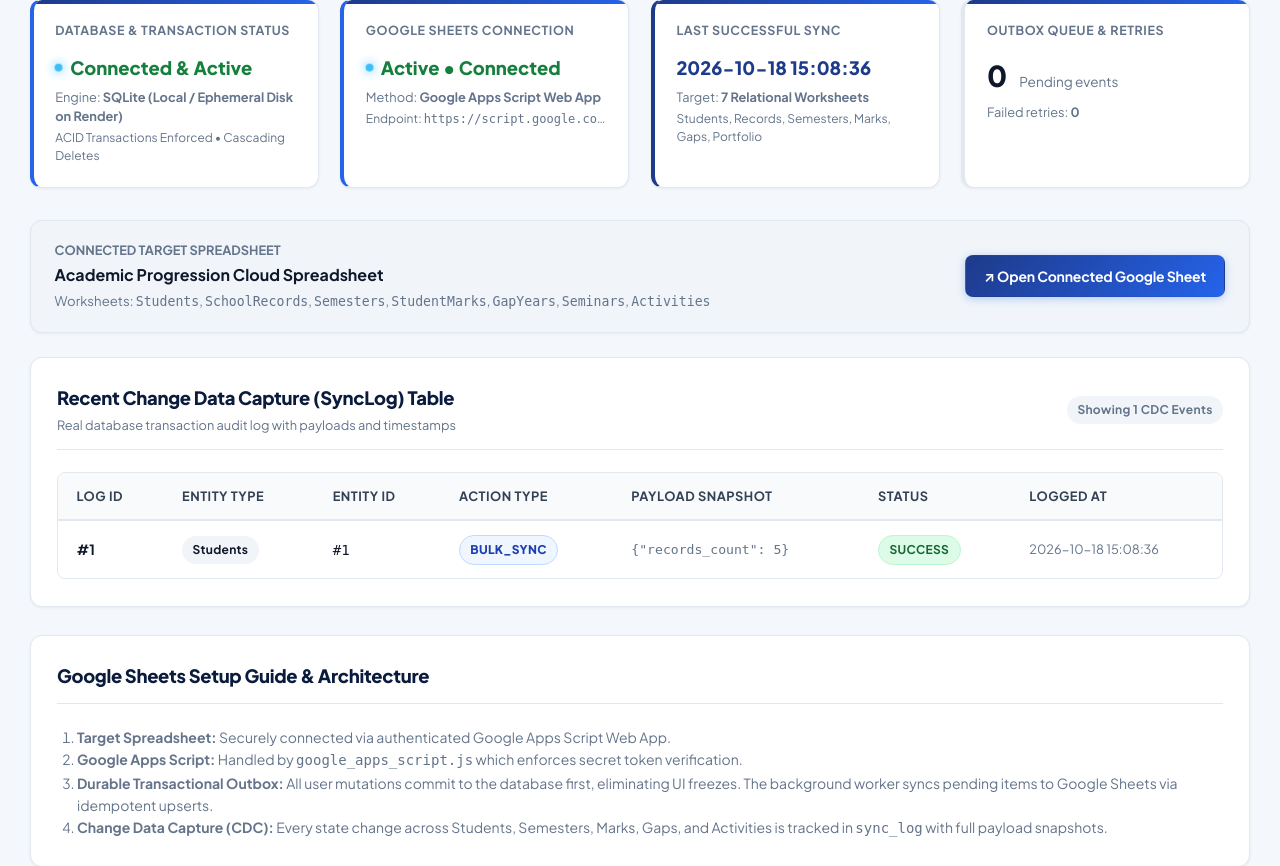
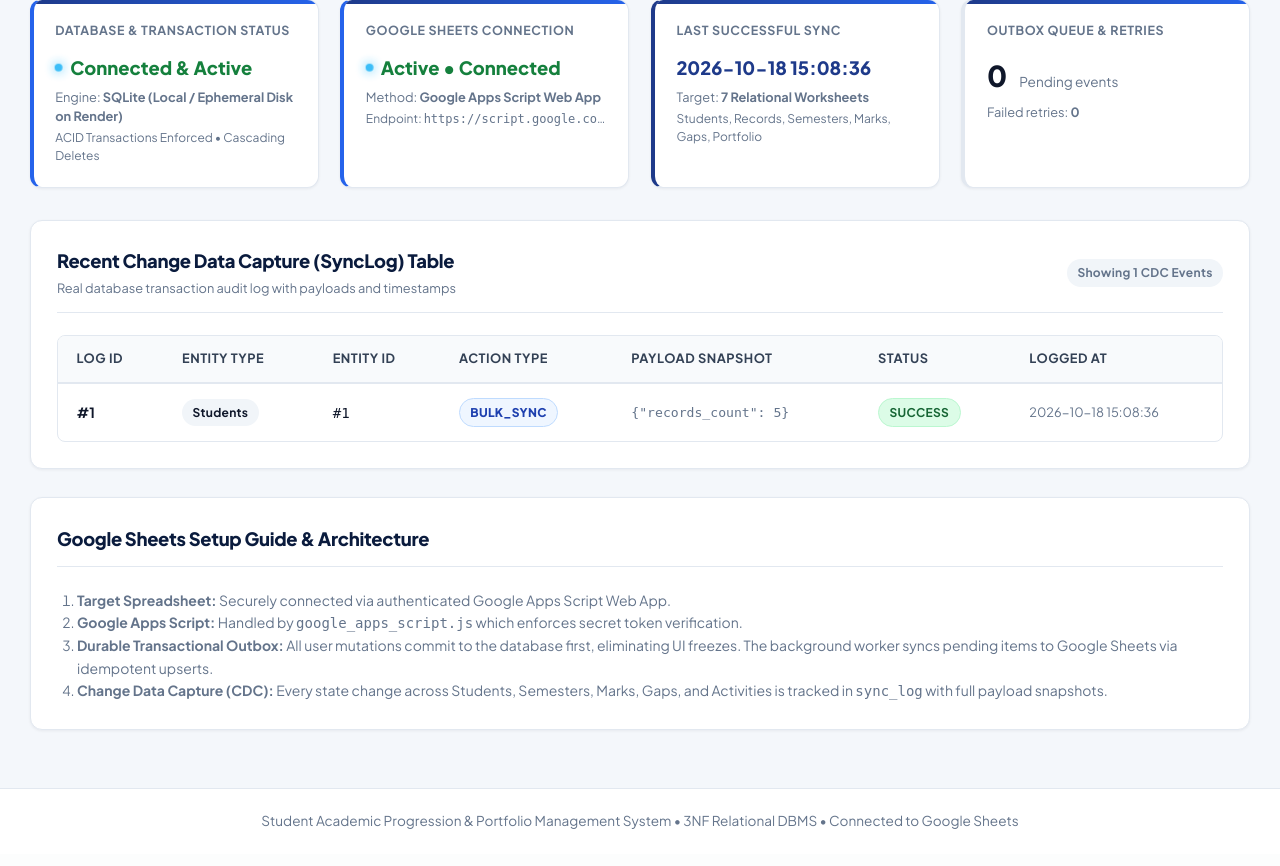
Before and after one commit to madhura27444/student-dashboard, a Flask app: page /sync in a window 1280 px wide. Shown: the part 471-1337 px from the top of the page. After the commit the page ends 1300 px from the top, so only its background shows below. Run offline with Flask 3, Linux system fonts and the light colour scheme; data comes from the database, SQL or seed files in the repository; data that the repository does not hold is empty.

Commit message:
Remove connected spreadsheet card banner from sync UI

```diff
--- a/templates/sync.html
+++ b/templates/sync.html
@@ -96,23 +96,6 @@
     </div>
 </div>
 
-<!-- Architecture & Spreadsheet Direct Link Banner -->
-<div class="card" style="background-color: var(--bg-muted); margin-bottom: 1.5rem; padding: 1.25rem 1.5rem;">
-    <div style="display: flex; justify-content: space-between; align-items: center; flex-wrap: wrap; gap: 1rem;">
-        <div>
-            <div style="font-size: 0.8rem; text-transform: uppercase; font-weight: 700; color: var(--text-muted);">Connected Target Spreadsheet</div>
-            <div style="font-size: 1rem; font-weight: 700; color: var(--text-main); margin-top: 0.2rem;">
-                Academic Progression Cloud Spreadsheet
-            </div>
-            <div style="font-size: 0.825rem; color: var(--text-muted); margin-top: 0.25rem;">
-                Worksheets: <code>Students</code>, <code>SchoolRecords</code>, <code>Semesters</code>, <code>StudentMarks</code>, <code>GapYears</code>, <code>Seminars</code>, <code>Activities</code>
-            </div>
-        </div>
-        <a href="{{ sync_status.spreadsheet_url }}" target="_blank" rel="noopener noreferrer" class="btn btn-primary" style="white-space: nowrap;">
-            &#8599; Open Connected Google Sheet
-        </a>
-    </div>
-</div>
 
 <!-- Recent Change Data Capture (SyncLog) Table -->
 <div class="card">
```
